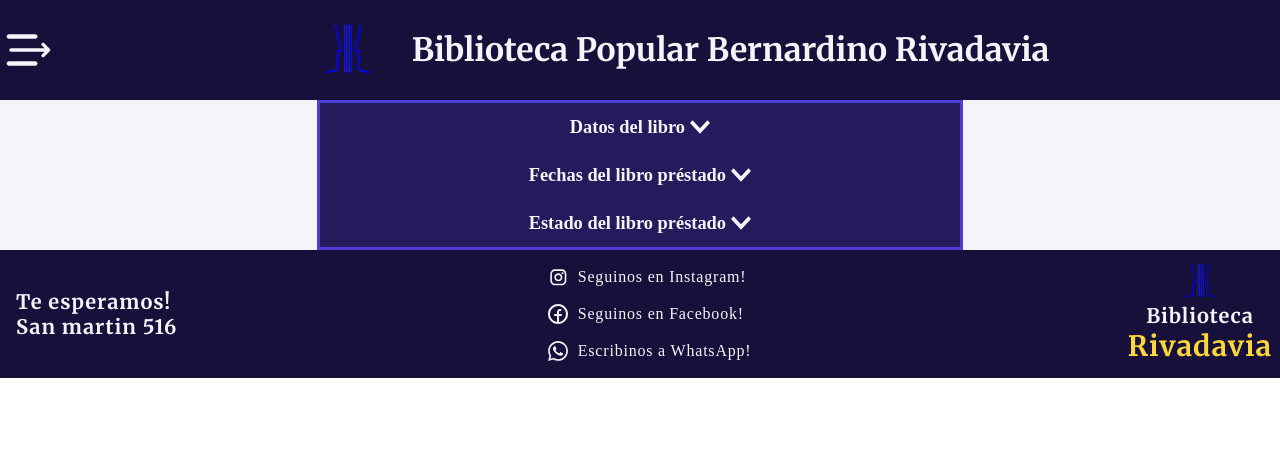
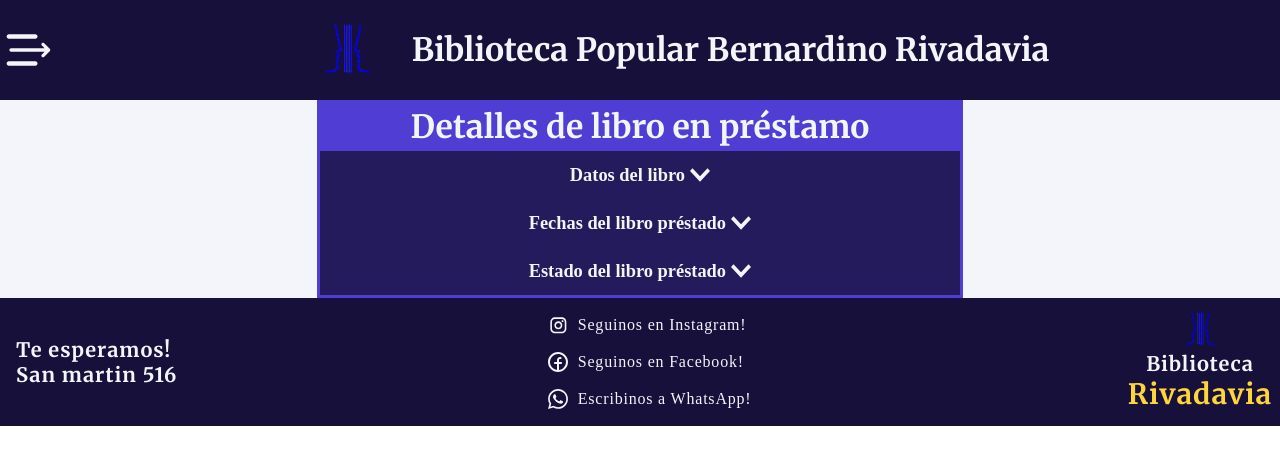
Before and after one commit to RolandoKirina/PPSLibraryBernardinoRivadavia, a React (Vite) app: page /loans/book-on-loan-details in a window 1280 px wide. Shown: the top 464 px of the page. Built offline with nearby package versions, Linux system fonts and the light colour scheme.

Commit message:
using popup and btn component, loan components reorganized

```diff
--- a/src/components/showdetails/ShowDetails.jsx
+++ b/src/components/showdetails/ShowDetails.jsx
@@ -4,7 +4,7 @@ import { useState } from 'react';
 import ToggleIcon from '../../assets/img/toggle-icon.svg';
 
 
-export default function ShowDetails({detailsData}) {
+export default function ShowDetails({isPopup, detailsData, titleText}) {
 
     function toggleDrowMenu(id) {
         const updatedMenus = detailsMenus.map(menu =>
@@ -20,6 +20,11 @@ export default function ShowDetails({detailsData}) {
         <>
         <div className={`details-container`}>
             <div className='details-content'>
+                {!isPopup && (
+                    <div className='titlepopup2'>
+                              <h1 className="titlepopuph1">{titleText}</h1>
+                    </div>
+                )}
                 <div className='dropdown-details-menu'>
                     {detailsMenus.map(menu => (
                     <div key={menu.id}>
```
